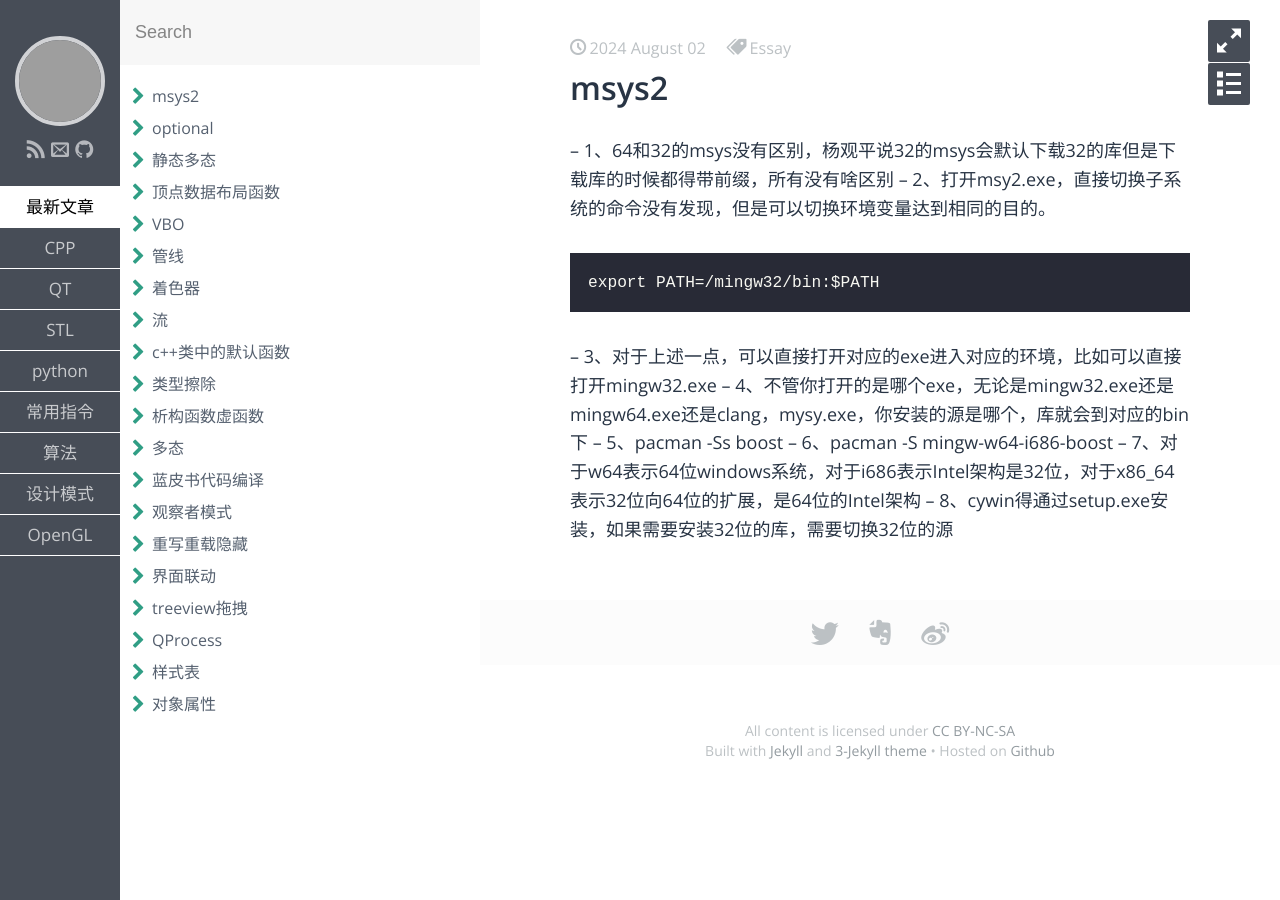
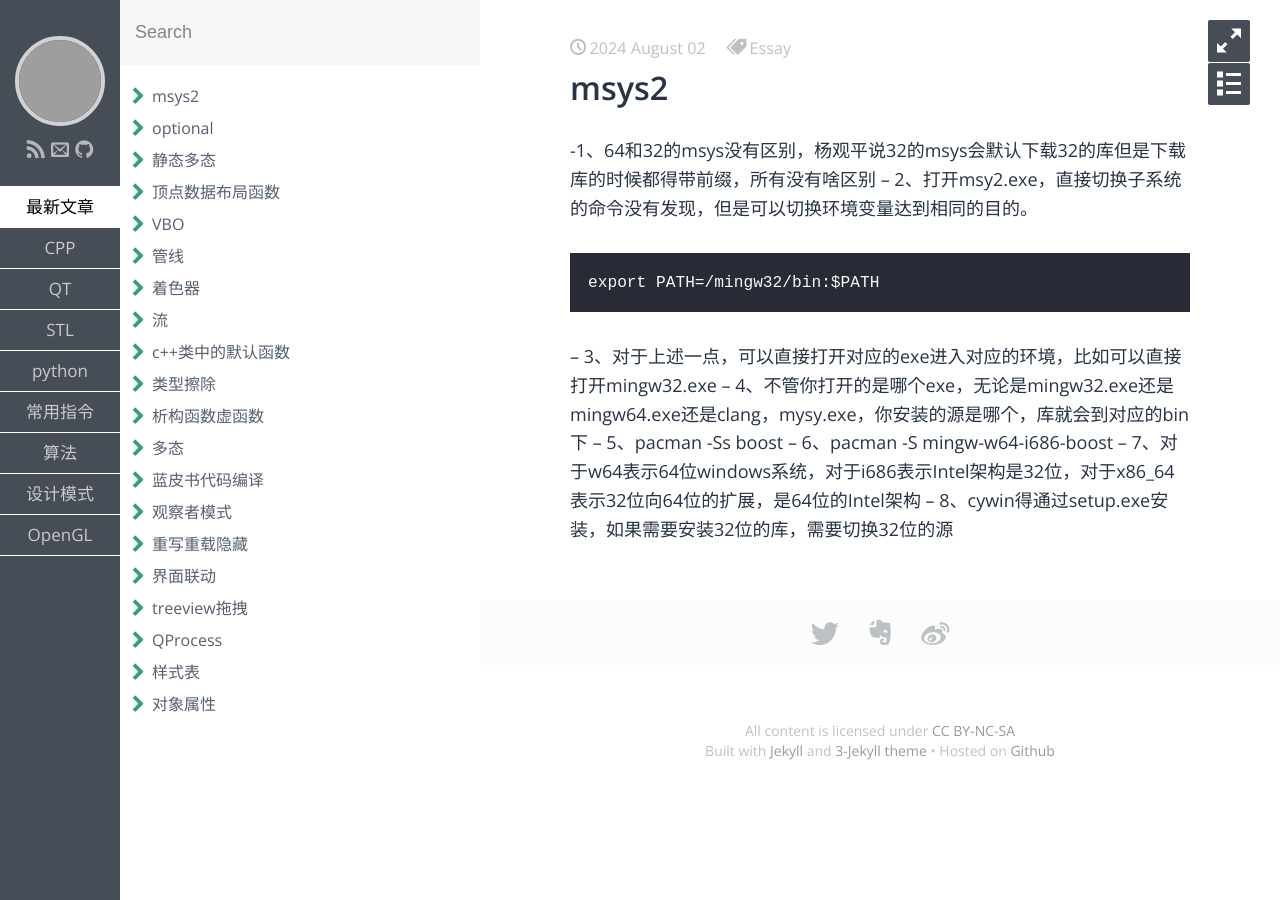
Before and after one commit to aliangaaa/aliangaaa.github.io, a Jekyll site: the page built from _posts/常用指令/2024-8-2-msys2.md, in a window 1280 px wide. Built offline with Jekyll 4.4.1, drawn with Linux system fonts in a browser that asks for light colours; some web fonts are replaced; grey boxes are pictures that could not be loaded.

Commit message:
Update 2024-8-2-msys2.md

````diff
--- a/_posts/常用指令/2024-8-2-msys2.md
+++ b/_posts/常用指令/2024-8-2-msys2.md
@@ -7,7 +7,7 @@ keywords:
 description:
 ---
 
--- 1、64和32的msys没有区别，杨观平说32的msys会默认下载32的库但是下载库的时候都得带前缀，所有没有啥区别
+-1、64和32的msys没有区别，杨观平说32的msys会默认下载32的库但是下载库的时候都得带前缀，所有没有啥区别
 -- 2、打开msy2.exe，直接切换子系统的命令没有发现，但是可以切换环境变量达到相同的目的。
 ```
 export PATH=/mingw32/bin:$PATH
````
